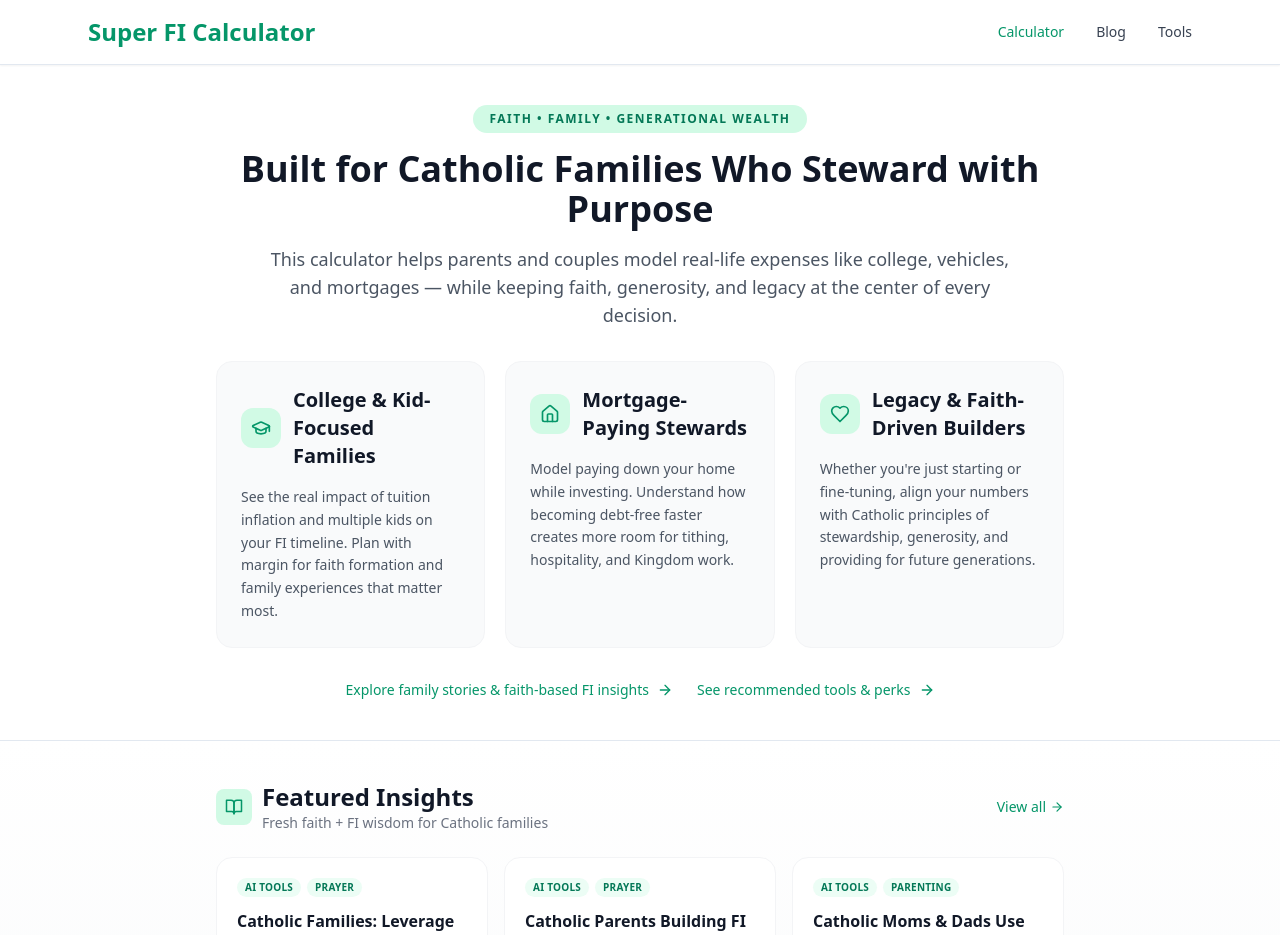
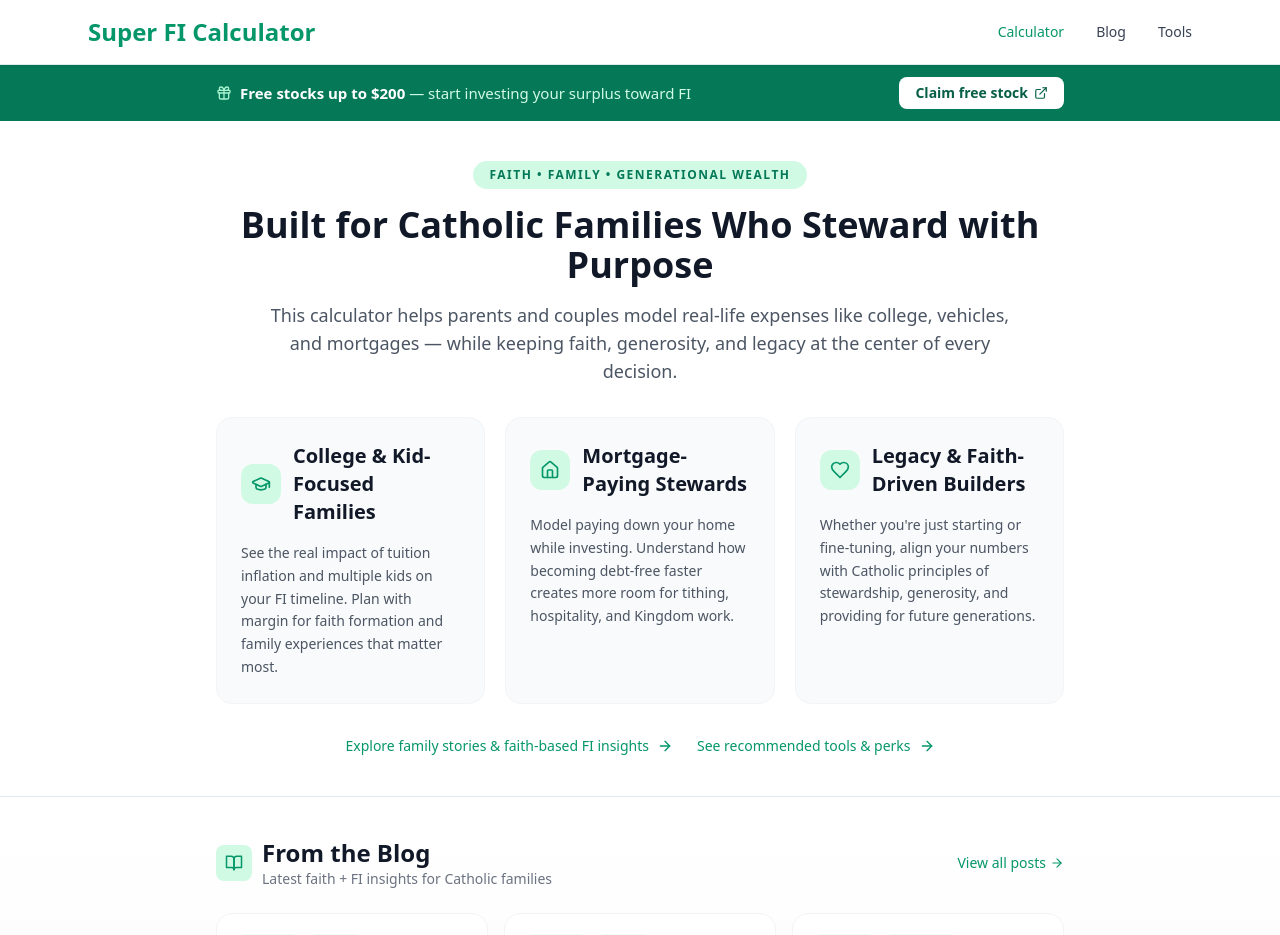
Before and after one commit to daughterpop/super-fi-calc, a React (Vite) app: page / in a window 1280 px wide. Shown: the top 935 px of the page. Built offline with nearby package versions, Linux system fonts and the light colour scheme.

Commit message:
Move Robinhood referral higher on homepage + clarify featured section as blog post links

```diff
--- a/src/App.jsx
+++ b/src/App.jsx
@@ -1,10 +1,12 @@
 import "./App.css";
 import { useState } from 'react';
 import { Link } from 'react-router-dom';
-import { GraduationCap, Home, Heart, ArrowRight, BookOpen } from 'lucide-react';
+import { GraduationCap, Home, Heart, ArrowRight, BookOpen, Gift, ExternalLink } from 'lucide-react';
 import SubscribeForm from './components/SubscribeForm';
 import SuperFiCalculator from './Super-Fi-Calculator.jsx';
 import { featuredPosts } from './data/posts';
+
+const ROBINHOOD_URL = 'https://join.robinhood.com/dustinh-1bff5a';
 
 function App() {
   const [activeTab, setActiveTab] = useState('quick');
@@ -25,6 +27,28 @@ function App() {
           </div>
         </div>
       </nav>
+
+      {/* Slim referral strip — high on page for conversion */}
+      <div className="bg-emerald-700 text-white">
+        <div className="max-w-4xl mx-auto px-4 sm:px-6 py-2.5 sm:py-3 flex flex-col sm:flex-row items-center justify-between gap-2 sm:gap-4 text-center sm:text-left">
+          <div className="flex items-center gap-2 text-sm sm:text-[15px]">
+            <Gift size={16} className="shrink-0 text-emerald-200" />
+            <span>
+              <strong className="font-semibold">Free stocks up to $200</strong>
+              <span className="text-emerald-100"> — start investing your surplus toward FI</span>
+            </span>
+          </div>
+          <a
+            href={ROBINHOOD_URL}
+            target="_blank"
+            rel="noopener noreferrer"
+            className="inline-flex items-center gap-1.5 px-4 py-1.5 bg-white text-emerald-800 font-semibold text-sm rounded-lg hover:bg-emerald-50 transition-colors shrink-0"
+          >
+            Claim free stock
+            <ExternalLink size={14} />
+          </a>
+        </div>
+      </div>
 
       {/* Hero + Audience cards */}
       <div className="bg-white border-b">
@@ -84,7 +108,7 @@ function App() {
         </div>
       </div>
 
-      {/* Featured Posts Section */}
+      {/* Featured Blog Posts — each card links to a specific post */}
       <div className="bg-gradient-to-b from-white to-gray-50 border-b">
         <div className="max-w-4xl mx-auto px-4 sm:px-6 py-8 sm:py-10">
           <div className="flex items-center justify-between mb-6">
@@ -93,15 +117,15 @@ function App() {
                 <BookOpen className="text-emerald-600" size={18} />
               </div>
               <div>
-                <h2 className="text-xl sm:text-2xl font-bold text-gray-900">Featured Insights</h2>
-                <p className="text-sm text-gray-500 hidden sm:block">Fresh faith + FI wisdom for Catholic families</p>
+                <h2 className="text-xl sm:text-2xl font-bold text-gray-900">From the Blog</h2>
+                <p className="text-sm text-gray-500 hidden sm:block">Latest faith + FI insights for Catholic families</p>
               </div>
             </div>
             <Link
               to="/blog"
               className="text-emerald-600 hover:text-emerald-700 font-medium text-sm inline-flex items-center gap-1 shrink-0"
             >
-              View all
+              View all posts
               <ArrowRight size={14} />
             </Link>
           </div>
@@ -131,7 +155,7 @@ function App() {
                 </p>
                 <div className="mt-3 pt-3 border-t border-gray-50 flex items-center justify-between text-xs text-gray-400">
                   <span>{post.date}</span>
-                  <span className="text-emerald-600 font-medium group-hover:underline">Read →</span>
+                  <span className="text-emerald-600 font-medium group-hover:underline">Read post →</span>
                 </div>
               </Link>
             ))}
@@ -178,6 +202,30 @@ function App() {
         )}
       </div>
 
+      {/* Secondary Robinhood CTA after calculator (when people see their number) */}
+      <div className="max-w-4xl mx-auto px-4 sm:px-6 pb-6">
+        <div className="bg-gradient-to-r from-emerald-50 to-teal-50 border border-emerald-100 rounded-2xl p-5 sm:p-6 flex flex-col sm:flex-row items-start sm:items-center gap-4">
+          <div className="flex-1">
+            <div className="flex items-center gap-2 mb-1">
+              <Gift className="text-emerald-600" size={18} />
+              <span className="text-sm font-semibold text-emerald-800 uppercase tracking-wide">Ready to invest the surplus?</span>
+            </div>
+            <p className="text-gray-700 text-sm sm:text-base leading-relaxed">
+              Open a Robinhood account and get <strong>free stocks worth up to $200</strong> when you make your first investment. Commission-free and beginner-friendly.
+            </p>
+          </div>
+          <a
+            href={ROBINHOOD_URL}
+            target="_blank"
+            rel="noopener noreferrer"
+            className="inline-flex items-center justify-center gap-2 px-5 py-3 bg-emerald-600 hover:bg-emerald-700 text-white font-semibold rounded-xl transition-colors shrink-0 text-sm sm:text-base w-full sm:w-auto"
+          >
+            Claim free stock
+            <ExternalLink size={16} />
+          </a>
+        </div>
+      </div>
+
       {/* Subscribe */}
       <div className="px-4 sm:px-6 pb-10">
         <SubscribeForm />
```
